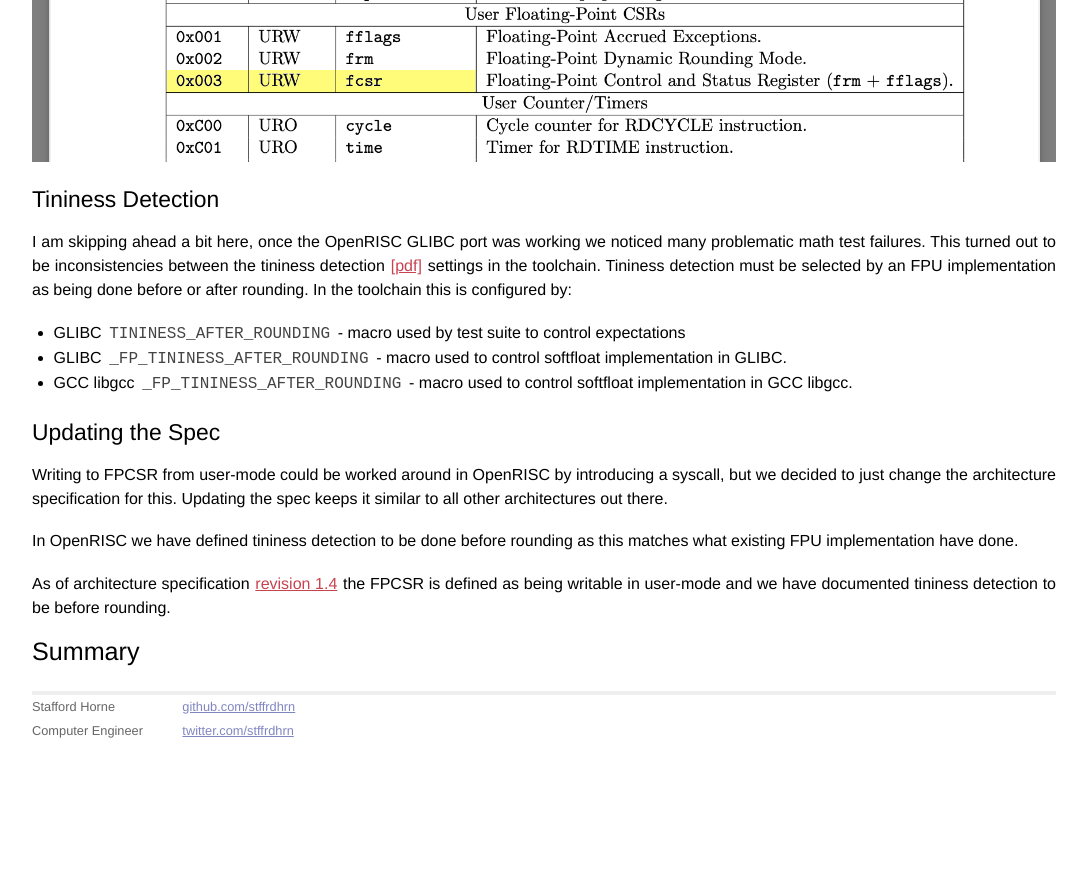
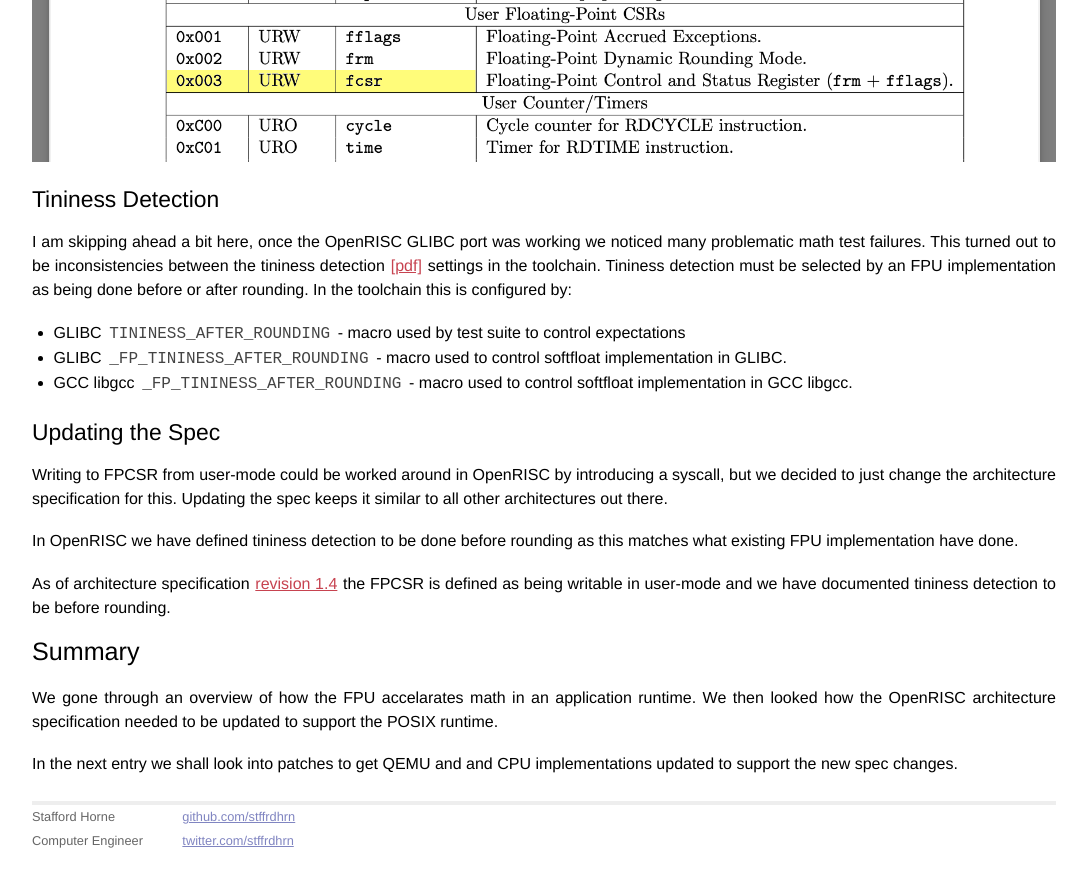
Before and after one commit to stffrdhrn/stffrdhrn.github.io, a Jekyll site: the page built from _posts/2023-02-19-or1k-fpu-port.md, in a window 1280 px wide and 900 px high, scrolled down 5819 px. Shown: the top 887 px of the window, without its empty margins (96-1183 px from the left). Built offline with Jekyll 4.4.1, drawn with Linux system fonts in a browser that asks for light colours; before the commit the page ends 6609 px from its top, so only the background shows below that.

Commit message:
fpu-port: Add summary

```diff
--- a/_posts/2023-02-19-or1k-fpu-port.md
+++ b/_posts/2023-02-19-or1k-fpu-port.md
@@ -246,3 +246,10 @@
 in user-mode and we have documented tininess detection to be before rounding.
 
 ## Summary
+
+We gone through an overview of how the FPU accelarates math in
+an application runtime.  We then looked how the OpenRISC architecture specification needed
+to be updated to support the POSIX runtime.
+
+In the next entry we shall look into patches to get QEMU and and CPU
+implementations updated to support the new spec changes.
```
